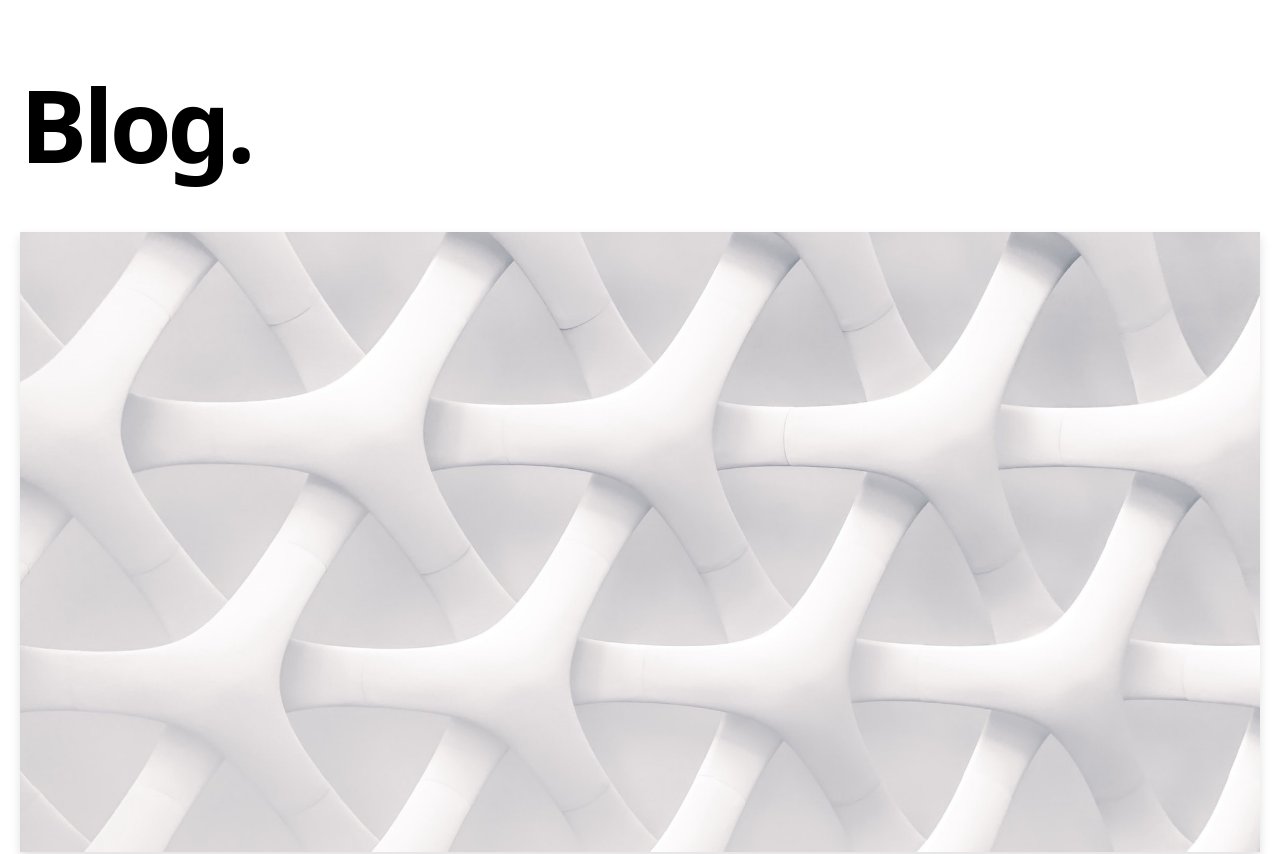
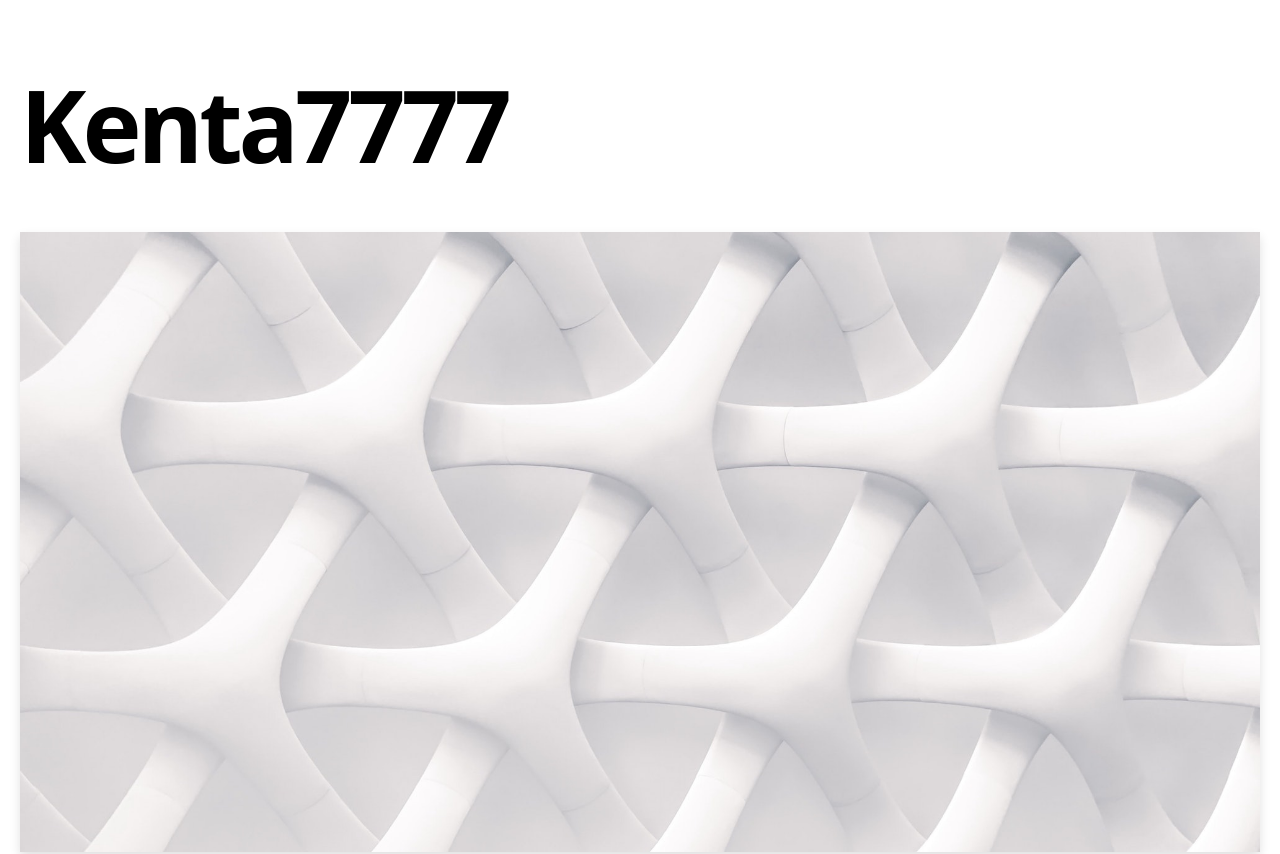
Before and after one commit to kenta7777/my-blog, a Next.js app: page / in a window 1280 px wide. Shown: the top 854 px of the page. Built offline with nearby package versions, Linux system fonts and the light colour scheme.

Commit message:
fix blog top title

```diff
--- a/components/intro.tsx
+++ b/components/intro.tsx
@@ -4,7 +4,7 @@ const Intro = () => {
   return (
     <section className="flex-col md:flex-row flex items-center md:justify-between mt-16 mb-16 md:mb-12">
       <h1 className="text-5xl md:text-8xl font-bold tracking-tighter leading-tight md:pr-8">
-        Blog.
+        Kenta7777
       </h1>
     </section>
   )
```
